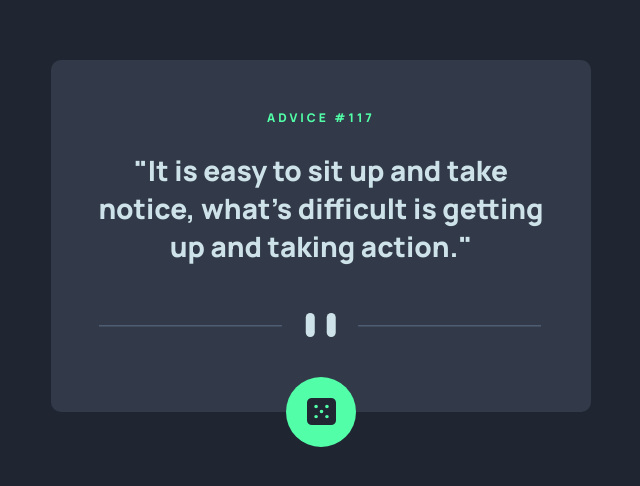
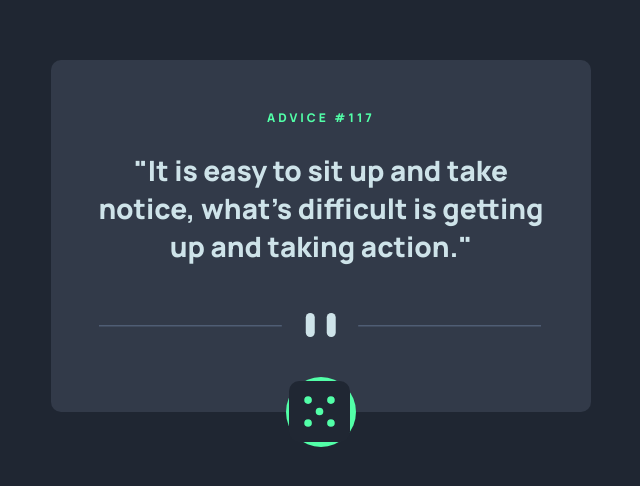
Before and after one commit to tbensheimer/Advice-Generator-Project, a plain HTML site: page index.html in a window 1280 px wide. Shown: the part 172-658 px from the top of the page, without its empty margins (327-967 px from the left). Drawn offline with Linux system fonts and the light colour scheme.

Commit message:
Update index.css

```diff
--- a/index.css
+++ b/index.css
@@ -71,9 +71,8 @@ box-shadow: 0px 0px 35px hsl(150, 100%, 73%);
 
 }
 .dice {
-    width: 50%;
-    height: 40%;
-
+    width: 130%;
+    margin-left: -3px;
 }
 
 @media (min-width: 540px) {
```
